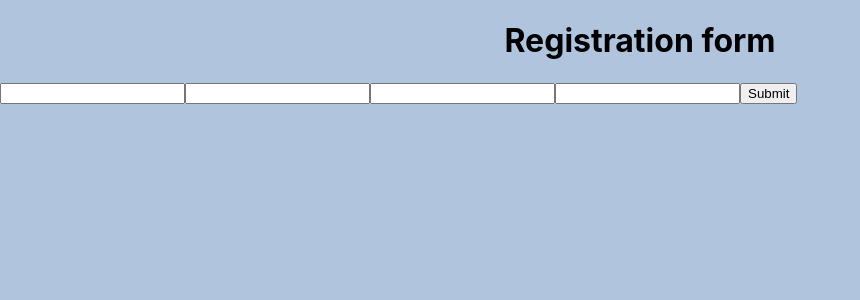
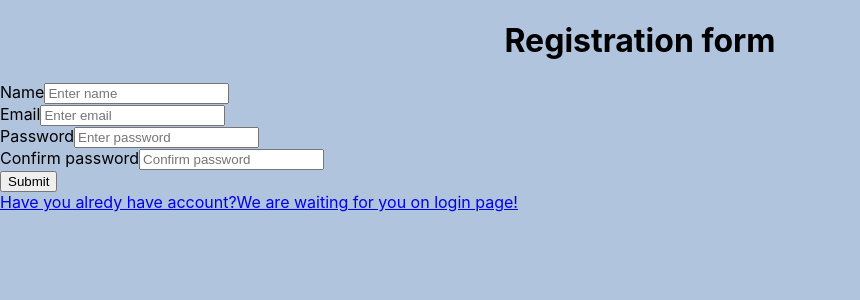
Before and after one commit to AngieBoiko/goit-react-hw-08-phonebook, a React (Create React App) app: page /register in a window 1280 px wide. Shown: the top 300 px of the page, without its empty margins (0-860 px from the left). Built offline with nearby package versions, Linux system fonts and the light colour scheme.

Commit message:
create registration form

```diff
--- a/src/components/Registration/Registration.jsx
+++ b/src/components/Registration/Registration.jsx
@@ -1,11 +1,13 @@
 import React, { useCallback } from 'react';
 import { Formik, Form, Field, ErrorMessage } from 'formik';
+import { Link } from 'react-router-dom';
+import { routes } from 'utils/routes';
 
 const INITIAL_VALUES = {
   name: '',
   email: '',
   password: '',
-  repeatPassword: '',
+  confirmPassword: '',
 };
 
 export default function Registration() {
@@ -15,6 +17,20 @@ export default function Registration() {
       errors.email = 'Required';
     } else if (!/^[A-Z0-9._%+-]+@[A-Z0-9.-]+\.[A-Z]{2,}$/i.test(values.email)) {
       errors.email = 'Invalid email address';
+    }
+    if (!values.name) {
+      errors.name = 'Required';
+    } else if (values.name.length < 3) {
+      errors.name = 'Name should be longer then 3 symbols';
+    }
+    if (!values.password) {
+      errors.password = 'Required';
+    } else if (values.password.length < 7 || values.password.length < 12) {
+      errors.password =
+        'Password should be longer then 7 symbols and shorter than 12 symbols';
+    }
+    if (values.confirmPassword !== values.password) {
+      errors.confirmPassword = 'Password is not confirmed!';
     }
     return errors;
   }, []);
@@ -44,20 +60,39 @@ export default function Registration() {
           isSubmitting,
         }) => (
           <Form>
-            <Field type="text" name="name" />
+            <label htmlFor="name">Name</label>
+            <Field type="text" name="name" placeholder="Enter name" />
+            <br />
             <ErrorMessage name="name" component="div" />
-            <Field type="email" name="email" />
+            <label htmlFor="email">Email</label>
+            <Field type="email" name="email" placeholder="Enter email" />
+            <br />
             <ErrorMessage name="email" component="div" />
-            <Field type="password" name="password" />
+            <label htmlFor="password">Password</label>
+            <Field
+              type="password"
+              name="password"
+              placeholder="Enter password"
+            />
+            <br />
             <ErrorMessage name="password" component="div" />
-            <Field type="repeatePassword" name="repetePassword" />
-            <ErrorMessage name="password" component="div" />
+            <label htmlFor="confirmPassword">Confirm password</label>
+            <Field
+              type="confirmPassword"
+              name="confirmPassword"
+              placeholder="Confirm password"
+            />
+            <br />
+            <ErrorMessage name="confirmPassword" component="div" />
             <button type="submit" disabled={isSubmitting}>
               Submit
             </button>
           </Form>
         )}
       </Formik>
+      <Link to={routes.login}>
+        Have you alredy have account?We are waiting for you on login page!
+      </Link>
     </div>
   );
 }
```
